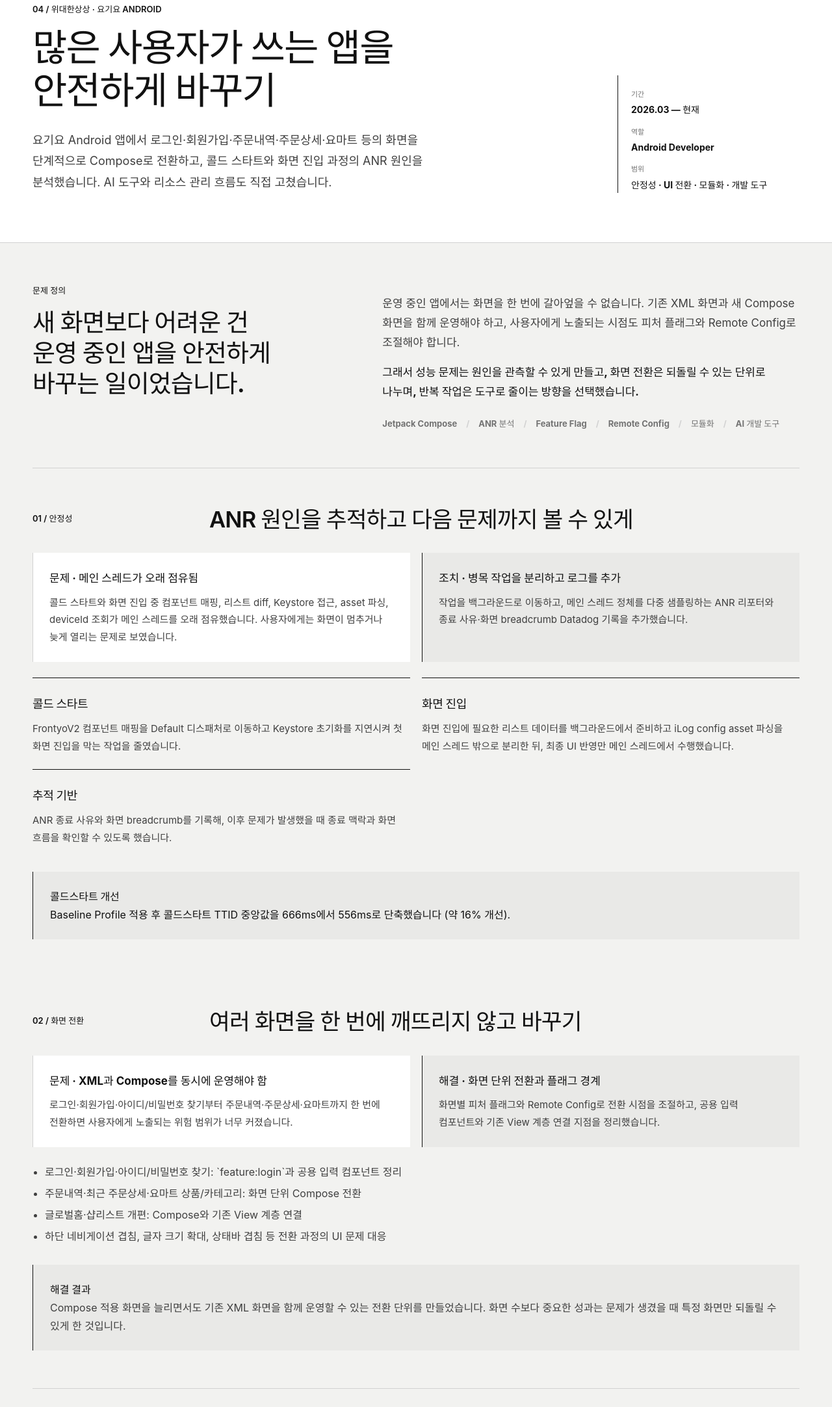
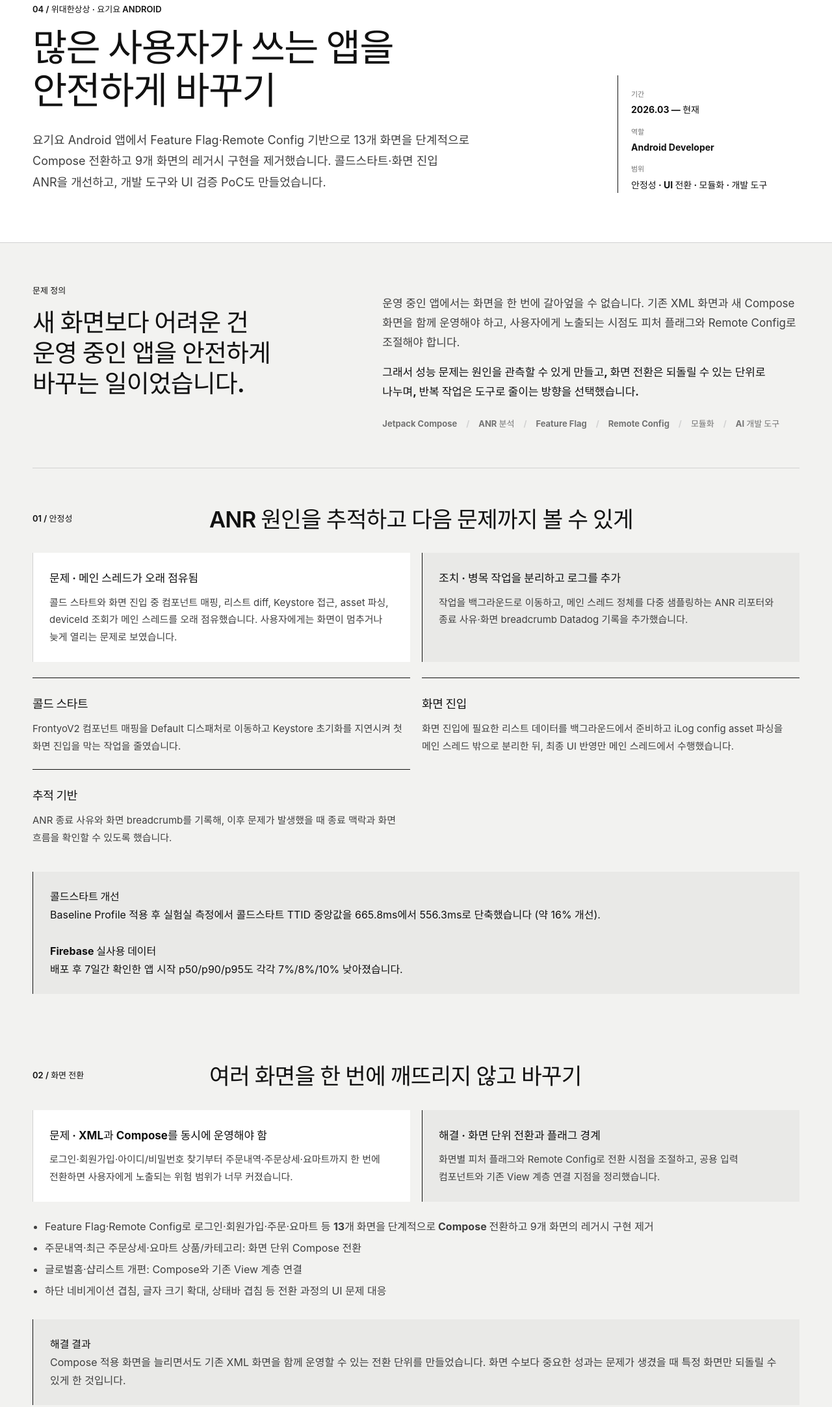
Before and after one commit to ese111/ese111.github.io, a plain HTML site: page projects-unslop/yogiyo.html in a window 1280 px wide. Shown: the part 162-2328 px from the top of the page at 65% size. Drawn offline with Linux system fonts and the light colour scheme.

Commit message:
Add measured Yogiyo outcomes

```diff
--- a/projects-unslop/yogiyo.html
+++ b/projects-unslop/yogiyo.html
@@ -10,15 +10,15 @@
 <body>
   <header class="site-header"><nav class="nav wrap" aria-label="주요 메뉴"><a class="brand" href="../index.html#top">HS<span>.</span></a><div class="nav-links"><a href="../index.html#work">프로젝트</a><a class="back-link" href="../index.html#work">목록으로 돌아가기</a></div></nav></header>
   <main>
-    <section class="hero"><div class="hero-grid wrap"><div><p class="eyebrow">04 / 위대한상상 · 요기요 ANDROID</p><h1>많은 사용자가 쓰는 앱을<br>안전하게 바꾸기</h1><p class="hero-copy">요기요 Android 앱에서 로그인·회원가입·주문내역·주문상세·요마트 등의 화면을 단계적으로 Compose로 전환하고, 콜드 스타트와 화면 진입 과정의 ANR 원인을 분석했습니다. AI 도구와 리소스 관리 흐름도 직접 고쳤습니다.</p></div><dl class="hero-meta"><dt>기간</dt><dd>2026.03 — 현재</dd><dt>역할</dt><dd>Android Developer</dd><dt>범위</dt><dd>안정성 · UI 전환 · 모듈화 · 개발 도구</dd></dl></div></section>
+    <section class="hero"><div class="hero-grid wrap"><div><p class="eyebrow">04 / 위대한상상 · 요기요 ANDROID</p><h1>많은 사용자가 쓰는 앱을<br>안전하게 바꾸기</h1><p class="hero-copy">요기요 Android 앱에서 Feature Flag·Remote Config 기반으로 13개 화면을 단계적으로 Compose 전환하고 9개 화면의 레거시 구현을 제거했습니다. 콜드스타트·화면 진입 ANR을 개선하고, 개발 도구와 UI 검증 PoC도 만들었습니다.</p></div><dl class="hero-meta"><dt>기간</dt><dd>2026.03 — 현재</dd><dt>역할</dt><dd>Android Developer</dd><dt>범위</dt><dd>안정성 · UI 전환 · 모듈화 · 개발 도구</dd></dl></div></section>
     <div class="page">
       <section class="intro-grid wrap"><div><p class="section-label">문제 정의</p><h2>새 화면보다 어려운 건<br>운영 중인 앱을 안전하게 바꾸는 일이었습니다.</h2></div><div class="intro-copy"><p>운영 중인 앱에서는 화면을 한 번에 갈아엎을 수 없습니다. 기존 XML 화면과 새 Compose 화면을 함께 운영해야 하고, 사용자에게 노출되는 시점도 피처 플래그와 Remote Config로 조절해야 합니다.</p><p><strong>그래서 성능 문제는 원인을 관측할 수 있게 만들고, 화면 전환은 되돌릴 수 있는 단위로 나누며, 반복 작업은 도구로 줄이는 방향을 선택했습니다.</strong></p><div class="tags"><span>Jetpack Compose</span><span>ANR 분석</span><span>Feature Flag</span><span>Remote Config</span><span>모듈화</span><span>AI 개발 도구</span></div></div></section>
       <section class="section wrap"><div class="section-heading"><p class="section-label">01 / 안정성</p><h2>ANR 원인을 추적하고<br>다음 문제까지 볼 수 있게</h2></div><div class="problem"><div><h3>문제 · 메인 스레드가 오래 점유됨</h3><p>콜드 스타트와 화면 진입 중 컴포넌트 매핑, 리스트 diff, Keystore 접근, asset 파싱, deviceId 조회가 메인 스레드를 오래 점유했습니다. 사용자에게는 화면이 멈추거나 늦게 열리는 문제로 보였습니다.</p></div><div><h3>조치 · 병목 작업을 분리하고 로그를 추가</h3><p>작업을 백그라운드로 이동하고, 메인 스레드 정체를 다중 샘플링하는 ANR 리포터와 종료 사유·화면 breadcrumb Datadog 기록을 추가했습니다.</p></div></div><div class="detail-grid" style="margin-top:24px"><article class="detail-card"><h3>콜드 스타트</h3><p>FrontyoV2 컴포넌트 매핑을 Default 디스패처로 이동하고 Keystore 초기화를 지연시켜 첫 화면 진입을 막는 작업을 줄였습니다.</p></article><article class="detail-card"><h3>화면 진입</h3><p>화면 진입에 필요한 리스트 데이터를 백그라운드에서 준비하고 iLog config asset 파싱을 메인 스레드 밖으로 분리한 뒤, 최종 UI 반영만 메인 스레드에서 수행했습니다.</p></article><article class="detail-card"><h3>추적 기반</h3><p>ANR 종료 사유와 화면 breadcrumb를 기록해, 이후 문제가 발생했을 때 종료 맥락과 화면 흐름을 확인할 수 있도록 했습니다.</p></article></div></section>
-      <div class="callout wrap" style="margin-top:-24px;margin-bottom:48px"><strong>콜드스타트 개선</strong><br>Baseline Profile 적용 후 콜드스타트 TTID 중앙값을 666ms에서 556ms로 단축했습니다 (약 16% 개선).</div>
-      <section class="section wrap"><div class="section-heading"><p class="section-label">02 / 화면 전환</p><h2>여러 화면을<br>한 번에 깨뜨리지 않고 바꾸기</h2></div><div class="problem"><div><h3>문제 · XML과 Compose를 동시에 운영해야 함</h3><p>로그인·회원가입·아이디/비밀번호 찾기부터 주문내역·주문상세·요마트까지 한 번에 전환하면 사용자에게 노출되는 위험 범위가 너무 커졌습니다.</p></div><div><h3>해결 · 화면 단위 전환과 플래그 경계</h3><p>화면별 피처 플래그와 Remote Config로 전환 시점을 조절하고, 공용 입력 컴포넌트와 기존 View 계층 연결 지점을 정리했습니다.</p></div></div><div class="body-copy" style="margin-top:24px"><ul><li>로그인·회원가입·아이디/비밀번호 찾기: `feature:login`과 공용 입력 컴포넌트 정리</li><li>주문내역·최근 주문상세·요마트 상품/카테고리: 화면 단위 Compose 전환</li><li>글로벌홈·샵리스트 개편: Compose와 기존 View 계층 연결</li><li>하단 네비게이션 겹침, 글자 크기 확대, 상태바 겹침 등 전환 과정의 UI 문제 대응</li></ul><div class="callout"><strong>해결 결과</strong><br>Compose 적용 화면을 늘리면서도 기존 XML 화면을 함께 운영할 수 있는 전환 단위를 만들었습니다. 화면 수보다 중요한 성과는 문제가 생겼을 때 특정 화면만 되돌릴 수 있게 한 것입니다.</div></div></section>
+      <div class="callout wrap" style="margin-top:-24px;margin-bottom:48px"><strong>콜드스타트 개선</strong><br>Baseline Profile 적용 후 실험실 측정에서 콜드스타트 TTID 중앙값을 665.8ms에서 556.3ms로 단축했습니다 (약 16% 개선).<br><br><strong>Firebase 실사용 데이터</strong><br>배포 후 7일간 확인한 앱 시작 p50/p90/p95도 각각 7%/8%/10% 낮아졌습니다.</div>
+      <section class="section wrap"><div class="section-heading"><p class="section-label">02 / 화면 전환</p><h2>여러 화면을<br>한 번에 깨뜨리지 않고 바꾸기</h2></div><div class="problem"><div><h3>문제 · XML과 Compose를 동시에 운영해야 함</h3><p>로그인·회원가입·아이디/비밀번호 찾기부터 주문내역·주문상세·요마트까지 한 번에 전환하면 사용자에게 노출되는 위험 범위가 너무 커졌습니다.</p></div><div><h3>해결 · 화면 단위 전환과 플래그 경계</h3><p>화면별 피처 플래그와 Remote Config로 전환 시점을 조절하고, 공용 입력 컴포넌트와 기존 View 계층 연결 지점을 정리했습니다.</p></div></div><div class="body-copy" style="margin-top:24px"><ul><li>Feature Flag·Remote Config로 로그인·회원가입·주문·요마트 등 <strong>13개 화면을 단계적으로 Compose 전환</strong>하고 9개 화면의 레거시 구현 제거</li><li>주문내역·최근 주문상세·요마트 상품/카테고리: 화면 단위 Compose 전환</li><li>글로벌홈·샵리스트 개편: Compose와 기존 View 계층 연결</li><li>하단 네비게이션 겹침, 글자 크기 확대, 상태바 겹침 등 전환 과정의 UI 문제 대응</li></ul><div class="callout"><strong>해결 결과</strong><br>Compose 적용 화면을 늘리면서도 기존 XML 화면을 함께 운영할 수 있는 전환 단위를 만들었습니다. 화면 수보다 중요한 성과는 문제가 생겼을 때 특정 화면만 되돌릴 수 있게 한 것입니다.</div></div></section>
 <section class="section wrap"><div class="section-heading"><p class="section-label">03 / 모듈화</p><h2>화면 전환을 막는 의존성도<br>함께 정리하기</h2></div><div class="problem"><div><h3>문제 · 기능 경계가 흐려짐</h3><p>기존 app 모듈과 feature 사이의 직접 의존이 남아 있으면 화면을 옮길 때 수정 범위가 커지고, Compose 전환도 특정 기능에 묶이게 됩니다.</p></div><div><h3>해결 · 공용 계층과 기능 경계 분리</h3><p>공용 UI와 로그인 기능의 위치를 옮기고 feature 간 의존을 core를 경유하도록 바꿔 화면 전환의 영향 범위를 줄였습니다.</p></div></div><div class="detail-grid" style="margin-top:24px"><article class="detail-card"><h3>공용 계층</h3><p>app 모듈의 BaseActivity와 adapter 계층을 core:presentation으로 옮겨 공용 UI를 한 곳에서 관리했습니다.</p></article><article class="detail-card"><h3>로그인 기능</h3><p>로그인 잔여 코드와 LoginNavigatorImpl을 feature:login으로 이동해 기능의 책임을 분리했습니다.</p></article><article class="detail-card"><h3>직접 의존 제거</h3><p>feature 간 직접 의존을 core를 경유하도록 바꾸고 data 루트의 domain:search 의존도 정리했습니다.</p></article><article class="detail-card"><h3>해결 결과</h3><p>화면 전환에 필요한 코드의 위치와 의존성 경계를 정리해 다음 Compose 전환이 기능 전체를 흔들지 않도록 기반을 만들었습니다.</p></article></div><div class="callout"><strong>빌드 툴체인에 대한 판단</strong><br>전체 Compose 전환 이후 빌드 시간 개선을 위한 KSP 전환에 대비해, 전환 가능한 영역은 단계적으로 KSP로 옮겼고 DataBinding 사용 영역은 kapt 의존성을 유지했습니다.</div></section>
       <section class="section wrap"><div class="section-heading"><p class="section-label">04 / AI 활용 · iOS·BFF</p><h2>AI 도구로 iOS와 BFF 기능도 직접 구현</h2></div><div class="problem"><div><h3>기여 · 크로스 플랫폼 기능 개발</h3><p>Android 개발을 주력으로 하면서 AI 코딩 도구를 활용해 즉시할인 개편과 YPX 멤버십 기능의 iOS 앱과 BFF(Frontyo Service) 코드를 직접 구현했습니다.</p></div><div><h3>구현 범위</h3><p>할인·멤버십 기능이 Android와 iOS 앱, BFF에서 함께 동작하도록 각 플랫폼의 코드와 서버 기능을 수정했습니다.</p></div></div></section>
-      <section class="section wrap"><div class="section-heading"><p class="section-label">05 / 개발 흐름</p><h2>반복 작업을 줄여<br>개발자가 문제 해결에 집중하게 하기</h2></div><div class="problem"><div><h3>문제 · AI 도구의 컨텍스트 낭비</h3><p>자동 코드 리뷰 훅이 메인 컨텍스트를 불필요하게 다시 읽고, 빌드 로그와 diff 전문이 작업 흐름을 가리는 문제가 있었습니다. 팀에서 반복해 쓰는 검증·리소스 작업도 일관된 절차가 필요했습니다.</p></div><div><h3>해결 · 실행 경계와 리소스 흐름 정리</h3><p>실행 로직과 스킬을 정리하고, 번역 데이터를 Android 리소스 형식으로 바꾸는 관리 도구와 작업 흐름을 만들었습니다. Compose 검증, 리소스 처리, 코드 리뷰 게이트와 피처 플래그 절차를 팀 공용 스킬·훅으로 정리했습니다.</p></div></div><div class="callout"><strong>해결 결과</strong><br>AI를 도입했다는 사실보다 개발자가 매번 확인하고 복사하던 작업을 줄이고, 실패했을 때 다시 확인할 수 있는 경계를 만든 것이 성과입니다.</div></section>
+      <section class="section wrap"><div class="section-heading"><p class="section-label">05 / 개발 흐름</p><h2>반복 작업을 줄여<br>개발자가 문제 해결에 집중하게 하기</h2></div><div class="problem"><div><h3>문제 · AI 도구의 컨텍스트 낭비</h3><p>자동 코드 리뷰 훅이 메인 컨텍스트를 불필요하게 다시 읽고, 빌드 로그와 diff 전문이 작업 흐름을 가리는 문제가 있었습니다. 팀에서 반복해 쓰는 검증·리소스 작업도 일관된 절차가 필요했습니다.</p></div><div><h3>해결 · 실행 경계와 리소스 흐름 정리</h3><p>티켓 기반 개발 과정을 재사용 가능한 스킬로 정리하고, 엑셀로 관리하던 리소스 작업을 콘솔로 전환했습니다. Compose 검증·리소스 처리·코드 리뷰 게이트·피처 플래그 절차를 팀 공용 스킬·훅으로 만들었습니다. Figma 컴포넌트 UI 검증과 UI 테스트 MockData PoC도 제작했습니다.</p></div></div><div class="callout"><strong>해결 결과</strong><br>AI를 도입했다는 사실보다 개발자가 매번 확인하고 복사하던 작업을 줄이고, 실패했을 때 다시 확인할 수 있는 경계를 만든 것이 성과입니다.</div></section>
       <nav class="next-project wrap" aria-label="다음 프로젝트"><a href="swing-ops.html">← SWING 운영 개선 상세</a><a href="swing-taxi.html">SWING TAXI 상세 →</a></nav>
     </div>
   </main>
```
